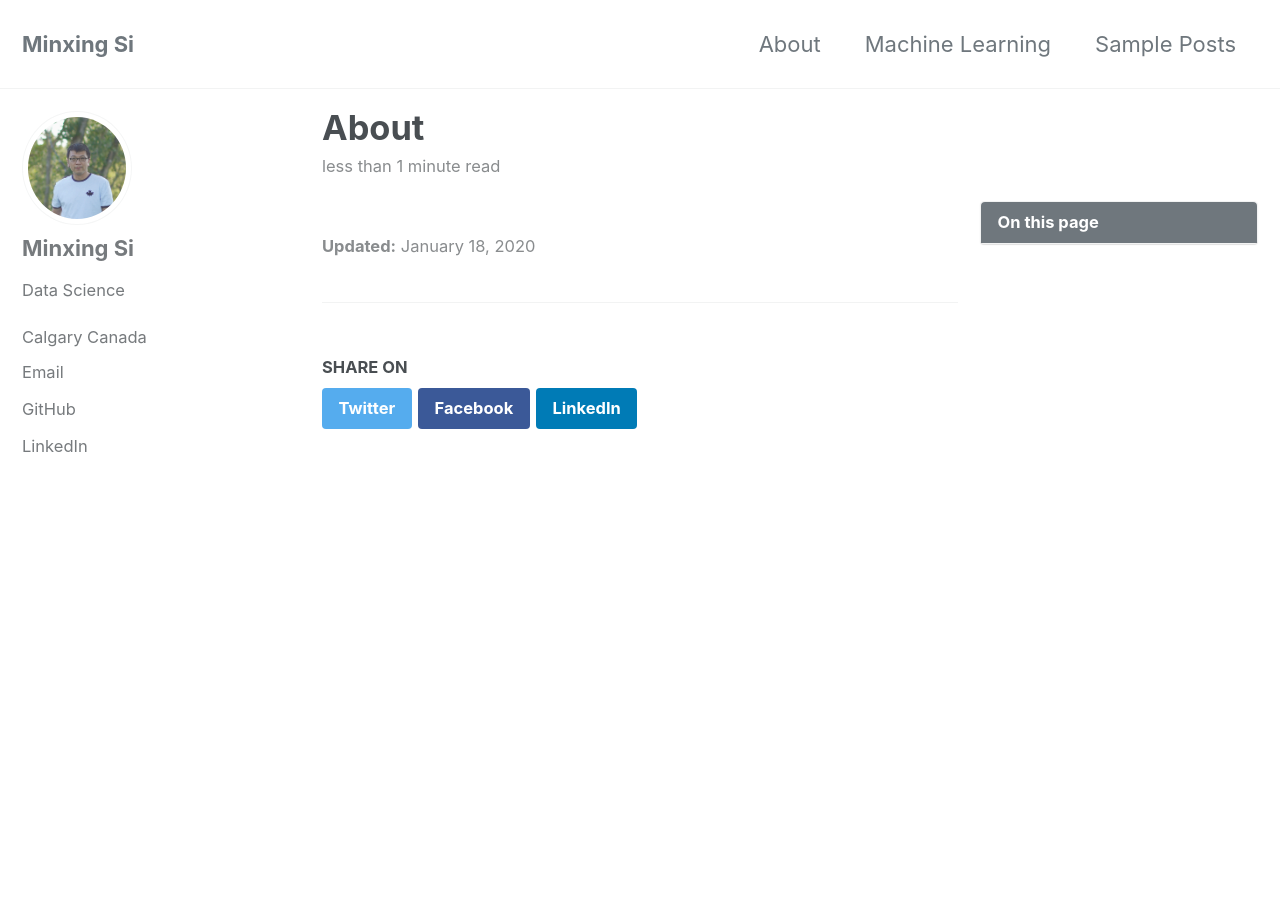
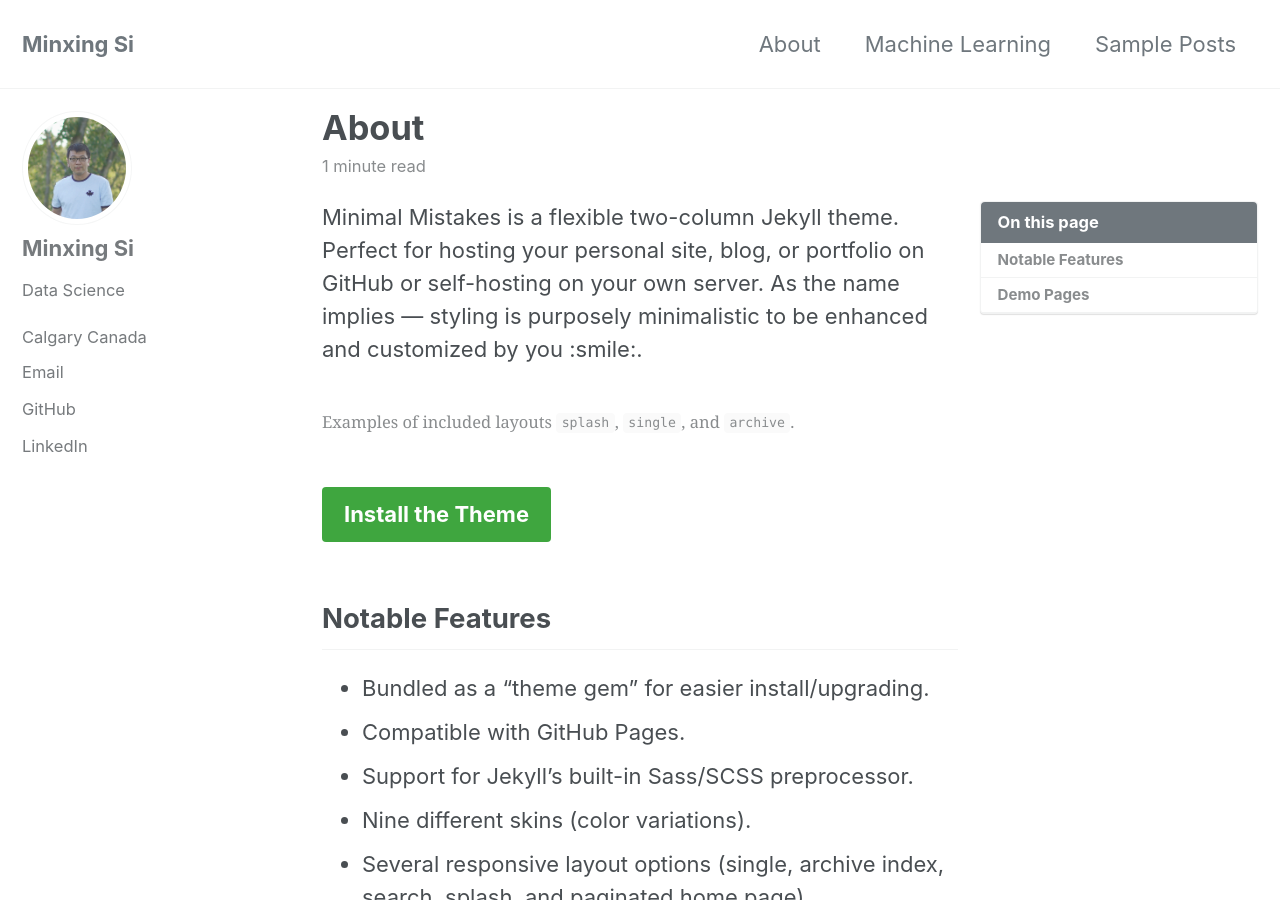
Before and after one commit to Ming2046/ming2046.github.io, a Jekyll site: the page built from _pages/about.md, in a window 1280 px wide and 900 px high. Built offline with Jekyll 4.4.1, drawn with Linux system fonts in a browser that asks for light colours; cached includes are drawn as plain includes; some of the changed text lies outside the part shown.

Commit message:
test about page

```diff
--- a/_pages/about.md
+++ b/_pages/about.md
@@ -1,7 +1,47 @@
 ---
 title: "About"
 permalink: /about/
-excerpt: "I am currently working with Tetra Tech"
 last_modified_at: 2020-01-18
 toc: true
 ---
+Minimal Mistakes is a flexible two-column Jekyll theme. Perfect for hosting your personal site, blog, or portfolio on GitHub or self-hosting on your own server. As the name implies --- styling is purposely minimalistic to be enhanced and customized by you :smile:.
+
+{% include gallery id="layouts_gallery" caption="Examples of included layouts `splash`, `single`, and `archive`." %}
+
+[Install the Theme]({{ "/docs/quick-start-guide/" | relative_url }}){: .btn .btn--success .btn--large}
+
+## Notable Features
+
+- Bundled as a "theme gem" for easier install/upgrading.
+- Compatible with GitHub Pages.
+- Support for Jekyll's built-in Sass/SCSS preprocessor.
+- Nine different skins (color variations).
+- Several responsive layout options (single, archive index, search, splash, and paginated home page).
+- Optimized for search engines with support for [Twitter Cards](https://dev.twitter.com/cards/overview) and [Open Graph](http://ogp.me/) data
+- Optional [header images](https://mmistakes.github.io/minimal-mistakes/docs/layouts/#headers), [custom sidebars](https://mmistakes.github.io/minimal-mistakes/docs/layouts/#sidebars), [table of contents](https://mmistakes.github.io/minimal-mistakes/docs/helpers/#table-of-contents), [galleries](https://mmistakes.github.io/minimal-mistakes/docs/helpers/#gallery), related posts, [breadcrumb links](https://mmistakes.github.io/minimal-mistakes/docs/configuration/#breadcrumb-navigation-beta), [navigation lists](https://mmistakes.github.io/minimal-mistakes/docs/helpers/#navigation-list), and more.
+- Commenting support (powered by [Disqus](https://disqus.com/), [Facebook](https://developers.facebook.com/docs/plugins/comments), [Discourse](https://www.discourse.org/), [utterances](https://utteranc.es/), static-based via [Staticman v1 and v2](https://staticman.net/), and custom).
+- [Google Analytics](https://www.google.com/analytics/) support.
+- UI localized text in English (default), Brazilian Portuguese (Português brasileiro), Catalan, Chinese, Danish, Dutch, French (Français), German (Deutsch), Greek, Hindi (हिंदी), Hungarian, Indonesian, Italian (Italiano), Japanese, Korean, Malayalam, Nepali (Nepalese), Persian (فارسی), Polish, Punjabi (ਪੰਜਾਬੀ), Romanian, Russian, Slovak, Spanish (Español), Swedish, Thai, Turkish (Türkçe), and Vietnamese.
+
+## Demo Pages
+
+| Name                                        | Description                                           |
+| ------------------------------------------- | ----------------------------------------------------- |
+| [Post with Header Image][header-image-post] | A post with a large header image. |
+| [HTML Tags and Formatting Post][html-tags-post] | A variety of common markup showing how the theme styles them. |
+| [Syntax Highlighting Post][syntax-post] | Post displaying highlighted code. |
+| [Post with a Gallery][gallery-post] | A post showing several images wrapped in `<figure>` elements. |
+| [Sample Collection Page][sample-collection] | Single page from a collection. |
+| [Categories Archive][categories-archive] | Posts grouped by category. |
+| [Tags Archive][tags-archive] | Posts grouped by tag. |
+
+For even more demo pages check the [posts archive][year-archive].
+
+[header-image-post]: {{ "" | relative_url }}{% post_url 2012-03-15-layout-header-image-text-readability %}
+[gallery-post]: {{ "" | relative_url }}{% post_url 2010-09-09-post-gallery %}
+[html-tags-post]: {{ "" | relative_url }}{% post_url 2013-01-11-markup-html-tags-and-formatting %}
+[syntax-post]: {{ "" | relative_url }}{% post_url 2013-08-16-markup-syntax-highlighting %}
+[sample-collection]: {{ "/recipes/chocolate-chip-cookies/" | relative_url }}
+[categories-archive]: {{ "/categories/" | relative_url }}
+[tags-archive]: {{ "/tags/" | relative_url }}
+[year-archive]: {{ "/year-archive/" | relative_url }}
```
